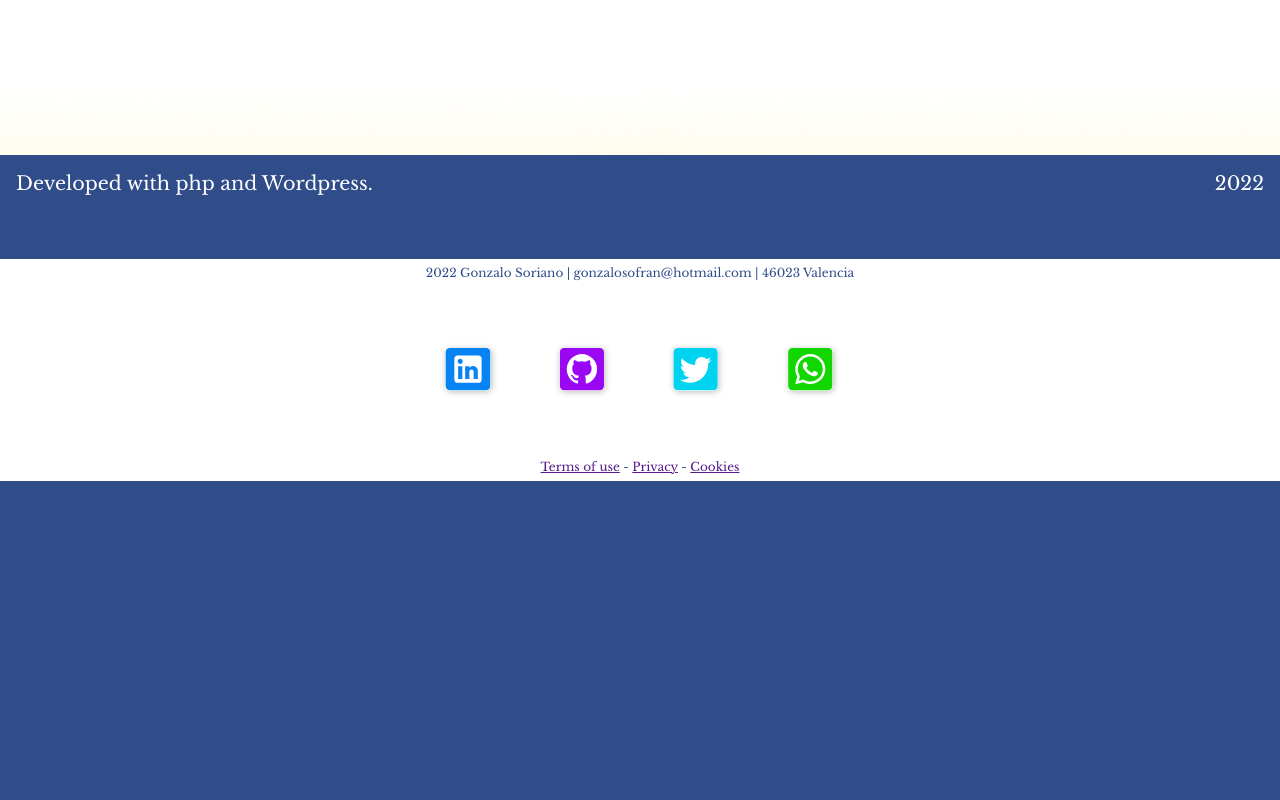
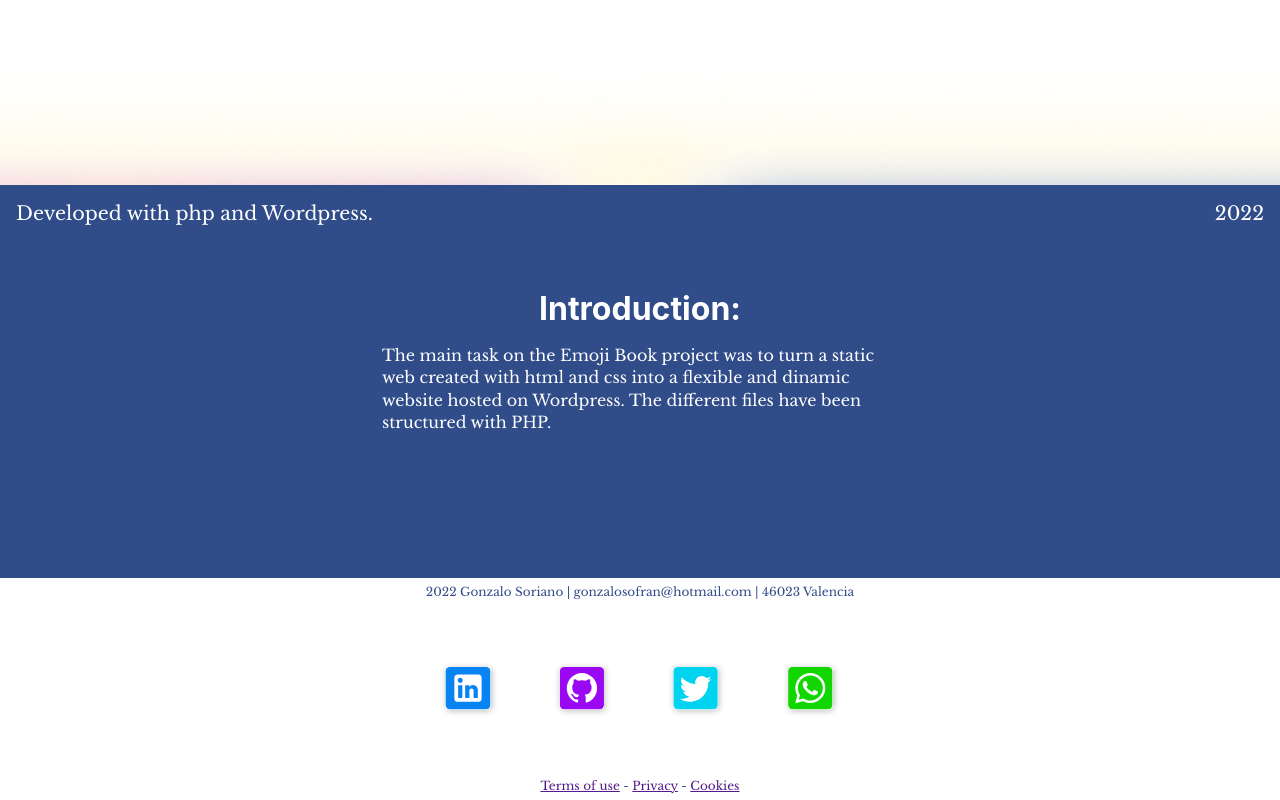
Before and after one commit to ggonzaloo10/project-3, a React (Create React App) app: page /projects/emoji-book in a window 1280 px wide. Shown: the part 555-1355 px from the top of the page. Before the commit the page ends 1036 px from the top, so only its background shows below. Built offline with nearby package versions, Linux system fonts and the light colour scheme.

Commit message:
creating intro component

```diff
--- a/src/components/header/style-header.css
+++ b/src/components/header/style-header.css
@@ -1,5 +1,5 @@
 header {
-    /* position: absolute; */
+    position: absolute;
     width: 100%;
     min-height: 60px;
     left: 0px;
--- a/src/components/project/projects-components/Cover.module.css
+++ b/src/components/project/projects-components/Cover.module.css
@@ -1,6 +1,6 @@
 .cover{
     width: 100%;
-    height: calc(100vh - 150px);
+    height: calc(100vh - 60px);
     background-color: var(--white);
     display: flex;
     justify-content: center;
--- /dev/null
+++ b/src/components/project/projects-components/Intro.module.css
@@ -0,0 +1,22 @@
+.container_intro{
+    max-width: 100%;
+    display: flex;
+    align-items: center;
+    justify-content: center;
+    flex-direction: column;
+    margin: calc(var(--unit) * 8) 0;
+}
+
+.container_intro h1{
+color: var(--white);
+font-size: 2rem;
+}
+
+.intro_p{
+    font-family: var(--font-baskerville);
+    font-size: 1rem;
+    line-height: 1.4rem;
+    color: var(--white);
+    padding: var(--space) calc(var(--space) * 2);
+    max-width: 580px;
+}
--- a/src/components/project/projects-components/ProjectDetails.jsx
+++ b/src/components/project/projects-components/ProjectDetails.jsx
@@ -1,9 +1,11 @@
 import Cover from "./Cover";
+import Intro from "./Intro";
 
 export function ProjectDetails() {
     return (
         <div style={{width:'100%'}}>
             <Cover/>
+            <Intro/>
 
         </div>
     )
--- a/src/components/project/projects-components/intro.jsx
+++ b/src/components/project/projects-components/intro.jsx
@@ -0,0 +1,20 @@
+import React from "react";
+import styles from "./Intro.module.css";
+import { useParams } from "react-router-dom";
+import { getProject } from "../../../projects";
+
+export default function Intro() {
+    const params = useParams();
+    const proje = getProject(params.id);
+
+    return   <div className={styles.container_intro}>
+
+
+        <h1 style={{ textAlign: `center`}}>Introduction:</h1>
+
+
+            <p className={styles.intro_p}>{proje.introduction}</p>
+
+
+    </div>
+}
--- a/src/projects.js
+++ b/src/projects.js
@@ -8,7 +8,7 @@ let projects = [
         imagecover: "/coverpersonalweb.png",
         period: "2021",
         url: "https://frontend.esatid3-2021.com/gonzalo/about%20me%20gonzalo/index.html",
-        introduction: "Lorem ipsum dolor sit amet consectetur adipiscing elit venenatis, lacinia nascetur velit ultrices nec diam tempus consequat magnis, lectus etiam dictumst vestibulum torquent hac lobortis. Suspendisse lobortis dictumst nisi tincidunt inceptos, turpis tellus blandit interdum sollicitudin, pellentesque ut himenaeos natoque. Conubia velit porttitor diam vitae interdum facilisi, quam ut habitant at cum turpis, hac sem facilisis nibh rhoncus.",
+        introduction: "This About Me web is the first website I’ve ever made using the most common languages for website development: HTML5 and CSS3. With this project, I tried to show who is Gonzalo both, professionally and personally, talking a bit about myself, my hobbies, my skills and some of my previous studies. ",
         analysis: "Lorem ipsum dolor sit amet consectetur adipiscing elit venenatis",
         finalresult: "Lorem ipsum dolor sit amet consectetur adipiscing elit venenatis",
 
@@ -23,7 +23,7 @@ let projects = [
         imagecover: "/cover-saetabis-summer-school.png",
         period: "2022",
         image: "/moon.jpg",
-        introduction: "Lorem ipsum dolor sit amet consectetur adipiscing elit venenatis, lacinia nascetur velit ultrices nec diam tempus consequat magnis, lectus etiam dictumst vestibulum torquent hac lobortis. Suspendisse lobortis dictumst nisi tincidunt inceptos, turpis tellus blandit interdum sollicitudin, pellentesque ut himenaeos natoque. Conubia velit porttitor diam vitae interdum facilisi, quam ut habitant at cum turpis, hac sem facilisis nibh rhoncus.",
+        introduction: "Saetabis Summer School is an organization which helps teenagers and young adults to learn and improve their English abroad. In order to do it, students spend a part of the summer in Ireland, taking English classes, living with an Irish family and enjoying different activities with other students. This is a real product/service website project which I tried my best working on it due to it was a family business, (it is run by my aunt in fact).",
         analysis: "Lorem ipsum dolor sit amet consectetur adipiscing elit venenatis",
         finalresult: "Lorem ipsum dolor sit amet consectetur adipiscing elit venenatis"
     },
@@ -36,7 +36,7 @@ let projects = [
         subtitle: "Full developed, focusing on Front End.",
         imagecover: "/cover-wod-maker.png",
         period: "2022",
-        introduction: "Lorem ipsum dolor sit amet consectetur adipiscing elit venenatis, lacinia nascetur velit ultrices nec diam tempus consequat magnis, lectus etiam dictumst vestibulum torquent hac lobortis. Suspendisse lobortis dictumst nisi tincidunt inceptos, turpis tellus blandit interdum sollicitudin, pellentesque ut himenaeos natoque. Conubia velit porttitor diam vitae interdum facilisi, quam ut habitant at cum turpis, hac sem facilisis nibh rhoncus.",
+        introduction: "Wod Maker is a fast WOD (Workout Of the Day) generator app for people that want to practice Crosstraining wherever they want with material or not. They just have to choose the material they have and click on the Generate Wod button. The Wod will appear inmediatly below!",
         analysis: "Lorem ipsum dolor sit amet consectetur adipiscing elit venenatis",
         finalresult: "Lorem ipsum dolor sit amet consectetur adipiscing elit venenatis"
     },
@@ -49,10 +49,11 @@ let projects = [
         subtitle: "Developed with php and Wordpress.",
         imagecover: "/cover-emoji-book.png",
         period: "2022",
-        introduction: "Lorem ipsum dolor sit amet consectetur adipiscing elit venenatis, lacinia nascetur velit ultrices nec diam tempus consequat magnis, lectus etiam dictumst vestibulum torquent hac lobortis. Suspendisse lobortis dictumst nisi tincidunt inceptos, turpis tellus blandit interdum sollicitudin, pellentesque ut himenaeos natoque. Conubia velit porttitor diam vitae interdum facilisi, quam ut habitant at cum turpis, hac sem facilisis nibh rhoncus.",
+        introduction: "The main task on the Emoji Book project was to turn a static web created with html and css into a flexible and dinamic website hosted on Wordpress. The different files have been structured with PHP.",
         analysis: "Lorem ipsum dolor sit amet consectetur adipiscing elit venenatis",
         finalresult: "Lorem ipsum dolor sit amet consectetur adipiscing elit venenatis"
     }
+
 ]
 
 export function getAllProjects(){
```
